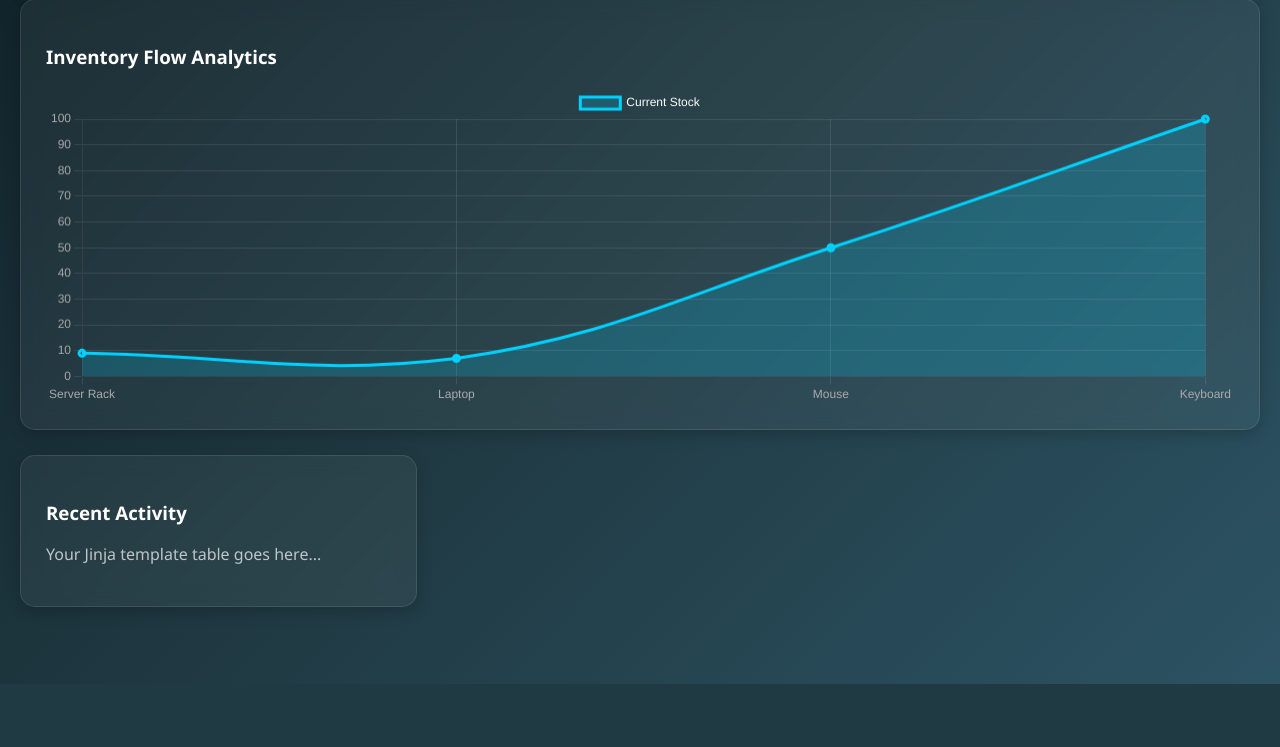
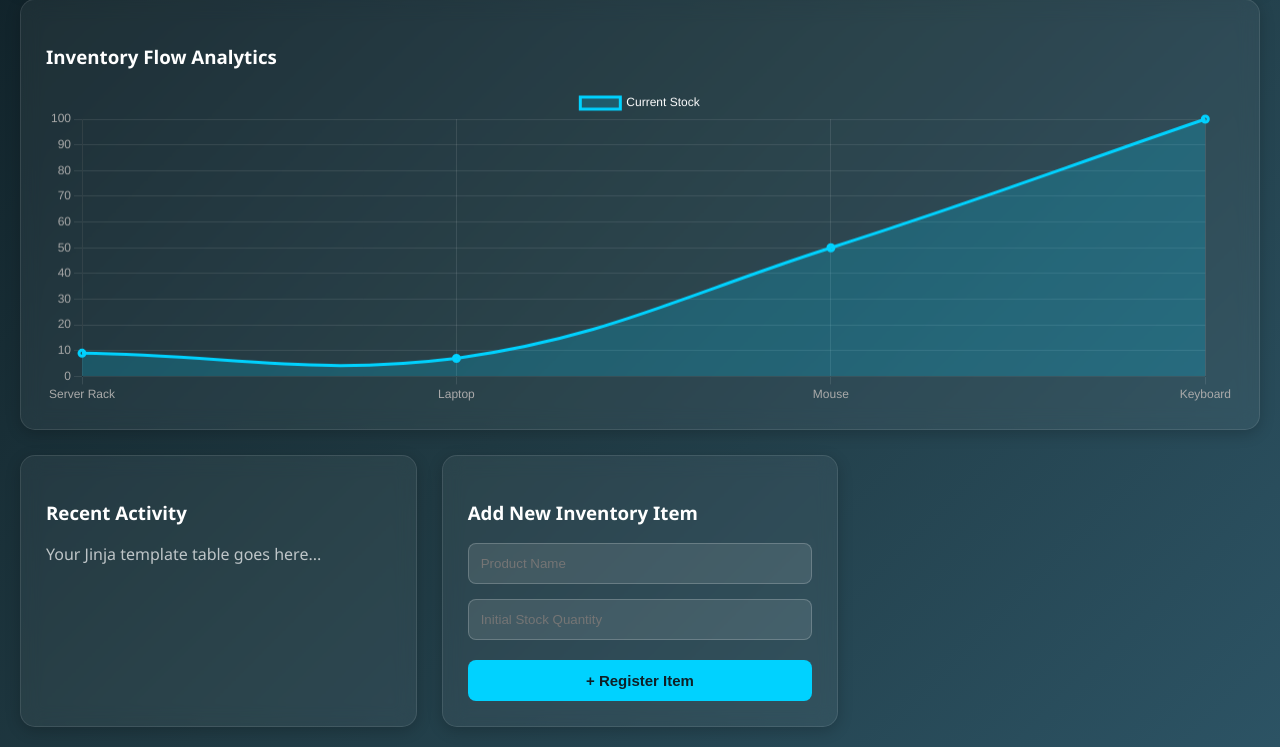
Before and after one commit to ajayravichandiran-ui/mini-erp-final, a Flask app: page / in a window 1280 px wide. Shown: the part 156-903 px from the top of the page. Before the commit the page ends 840 px from the top, so only its background shows below. Run offline with Flask 3, Linux system fonts and the light colour scheme; data comes from the database, SQL or seed files in the repository.

Commit message:
Added item form

```diff
--- a/app.py
+++ b/app.py
@@ -1,5 +1,5 @@
 import os
-from flask import Flask, render_template, request, redirect, flash, session, Response
+from flask import Flask, render_template, request, redirect, flash, session, Response, url_for
 import sqlite3
 
 BASE_DIR = os.path.dirname(os.path.abspath(__file__))
@@ -145,6 +145,27 @@ def index():
     return render_template('index.html',
                            labels=product_names,
                            data=stock_levels)
+
+@app.route('/add_item', methods=['POST'])
+def add_item():
+    # 1. Grab the data typed into the HTML form
+    item_name = request.form['name']
+    item_stock = request.form['stock']
+
+    # 2. Connect to the database using your dynamic DB_PATH
+    conn = sqlite3.connect(DB_PATH)
+    cursor = conn.cursor()
+
+    # 3. Insert the new item.
+    # (IMPORTANT: Change the word 'stock' below to match your actual database column name)
+    cursor.execute("INSERT INTO products (name, stock) VALUES (?, ?)", (item_name, item_stock))
+
+    # 4. Save changes and close
+    conn.commit()
+    conn.close()
+
+    # 5. Send the user back to the main dashboard
+    return redirect(url_for('index'))
 
 @app.route('/add', methods=['POST'])
 def add():
--- a/templates/index.html
+++ b/templates/index.html
@@ -93,6 +93,23 @@
             <p style="color: rgba(255,255,255,0.7);">Your Jinja template table goes here...</p>
         </div>
 
+        <!-- Add New Item Form -->
+        <div class="glass-card">
+            <h3>Add New Inventory Item</h3>
+            <form action="/add_item" method="POST">
+                <input type="text" name="name" placeholder="Product Name" required
+                    style="width: 100%; padding: 12px; margin-bottom: 15px; background: rgba(255,255,255,0.1); border: 1px solid rgba(255,255,255,0.2); border-radius: 8px; color: white; outline: none; box-sizing: border-box;">
+
+                <input type="number" name="stock" placeholder="Initial Stock Quantity" required
+                    style="width: 100%; padding: 12px; margin-bottom: 20px; background: rgba(255,255,255,0.1); border: 1px solid rgba(255,255,255,0.2); border-radius: 8px; color: white; outline: none; box-sizing: border-box;">
+
+                <button type="submit"
+                    style="width: 100%; padding: 12px; border: none; border-radius: 8px; background: #00d2ff; color: #0f2027; font-weight: bold; font-size: 15px; cursor: pointer; transition: transform 0.2s ease;">
+                  + Register Item
+                </button>
+            </form>
+        </div>
+
     </div>
 
     <!-- Dynamic Chart Configuration -->
```
